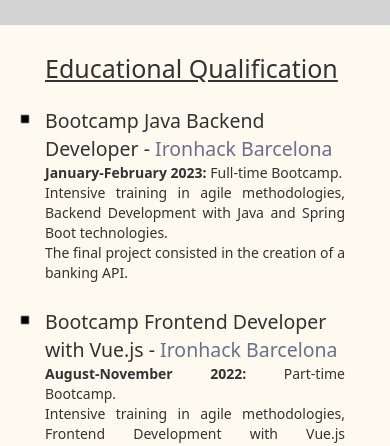
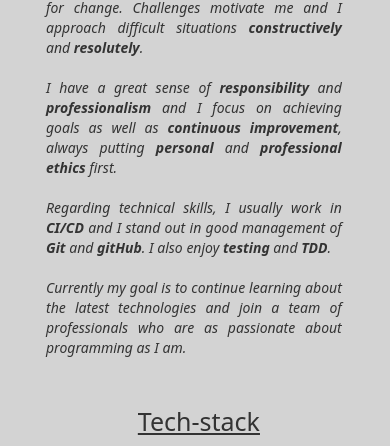
Before and after one commit to BorisMichaelRandebrock/Curriculum-Vitae, a plain HTML site: page public/resume.html in a window 390 px wide. Shown: the part 1209-1655 px from the top of the page. Drawn offline with Linux system fonts and the light colour scheme.

Commit message:
about-me section added in resume - css

```diff
--- a/public/resume.html
+++ b/public/resume.html
@@ -125,8 +125,7 @@
               <summary>Positivity</summary>
               <p>
                 Optimistic attitude approaching difficult situations in a constructive and decisive manner. Good sense
-                of
-                humor.
+                of humor.
               </p>
             </details>
             <br>
@@ -183,6 +182,28 @@
           </li>
 
         </ul>
+      </section>
+      <section class="about-me">
+        <h3>About me</h3>
+        <p>
+          Thanks to my extensive work experience I have developed excellent <b> communication</b> and <b> teamwork </b>
+          skills. <br><br>
+
+          Working in different environments has given me great <b> ease of adaptation</b> and <b> flexibility</b> for
+          change. Challenges motivate me and I approach difficult situations <b> constructively</b> and <b>
+            resolutely</b>.<br><br>
+
+          I have a great sense of <b> responsibility</b> and <b> professionalism </b>and I focus on achieving goals as
+          well as
+          <b> continuous improvement</b>, always putting <b> personal</b> and <b>professional ethics </b>first.<br><br>
+
+          Regarding technical skills, I usually work in <b> CI/CD </b> and I stand out in good management of <b>Git
+          </b>and <b> gitHub</b>. I
+          also enjoy <b> testing</b> and <b> TDD</b>.<br><br>
+
+          Currently my goal is to continue learning about the latest technologies and join a team of professionals who
+          are as passionate about programming as I am.
+        </p>
       </section>
       <div class="eng-tech-stack-pack">
 
--- a/public/style.css
+++ b/public/style.css
@@ -330,6 +330,15 @@
 
 }
 
+.about-me {
+  padding-right: 10px;
+  padding-bottom: 20px;
+}
+
+.about-me p {
+  font-style: italic;
+}
+
 .softskills summary {
   /* color: blue; */
   color: darkblue;
@@ -628,7 +637,15 @@
     margin: 0px 10%;
   }
 
+  .about-me {
+    margin: 0px 10%;
+  }
+
   .sobre-mi p {
+    text-align: justify;
+  }
+
+  .about-me p {
     text-align: justify;
   }
 
@@ -1012,17 +1029,24 @@
     text-align: justify;
   }
 
+  .about-me {
+    position: relative;
+    top: 230px;
+    font-size: 10px;
+    text-align: justify;
+  }
+
   /* .sobre-mi p {
     font-size: 11px;
     display: block;
   } */
-  .sobre-mi-main {
+  /* .sobre-mi-main {
     display: none;
     position: absolute;
     top: 2500px;
     font-style: italic;
 
-  }
+  } */
 
   .page-number1 {
     display: contents;
```
